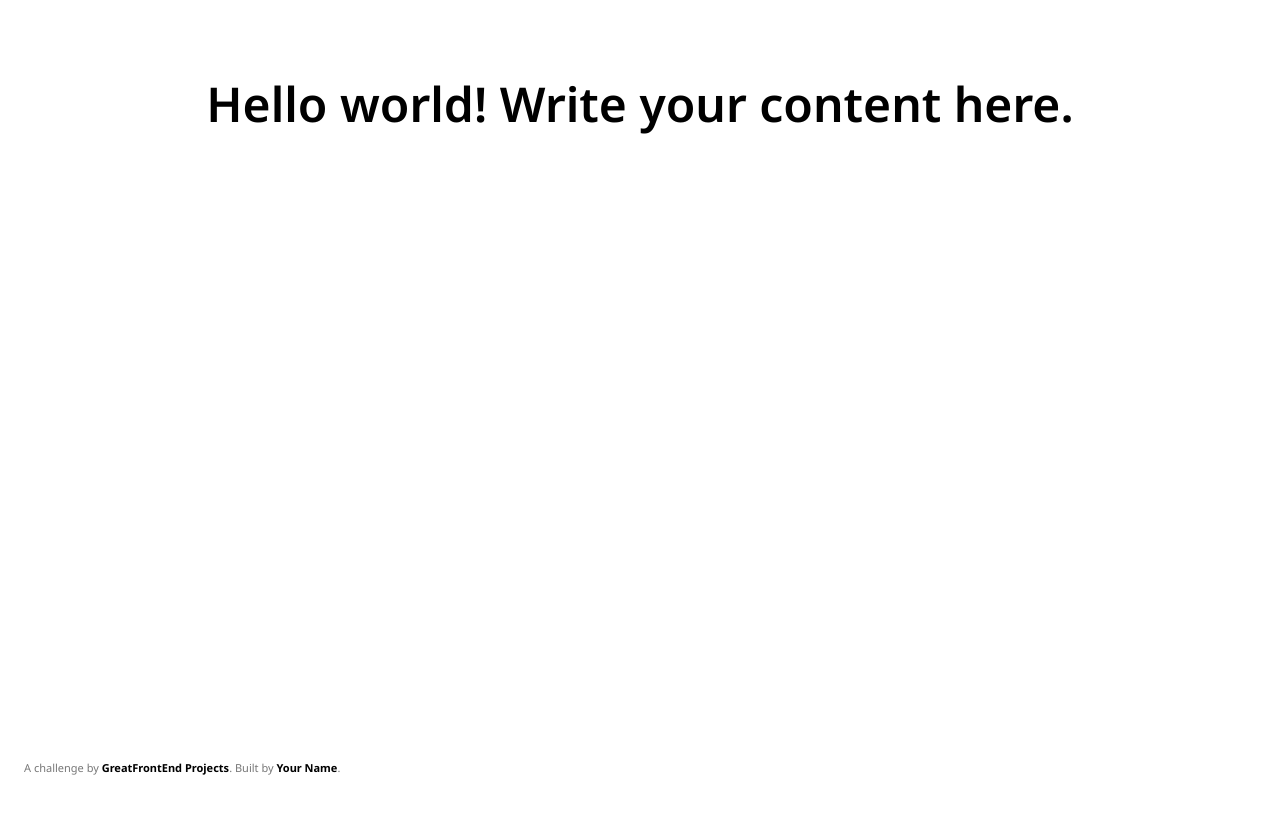
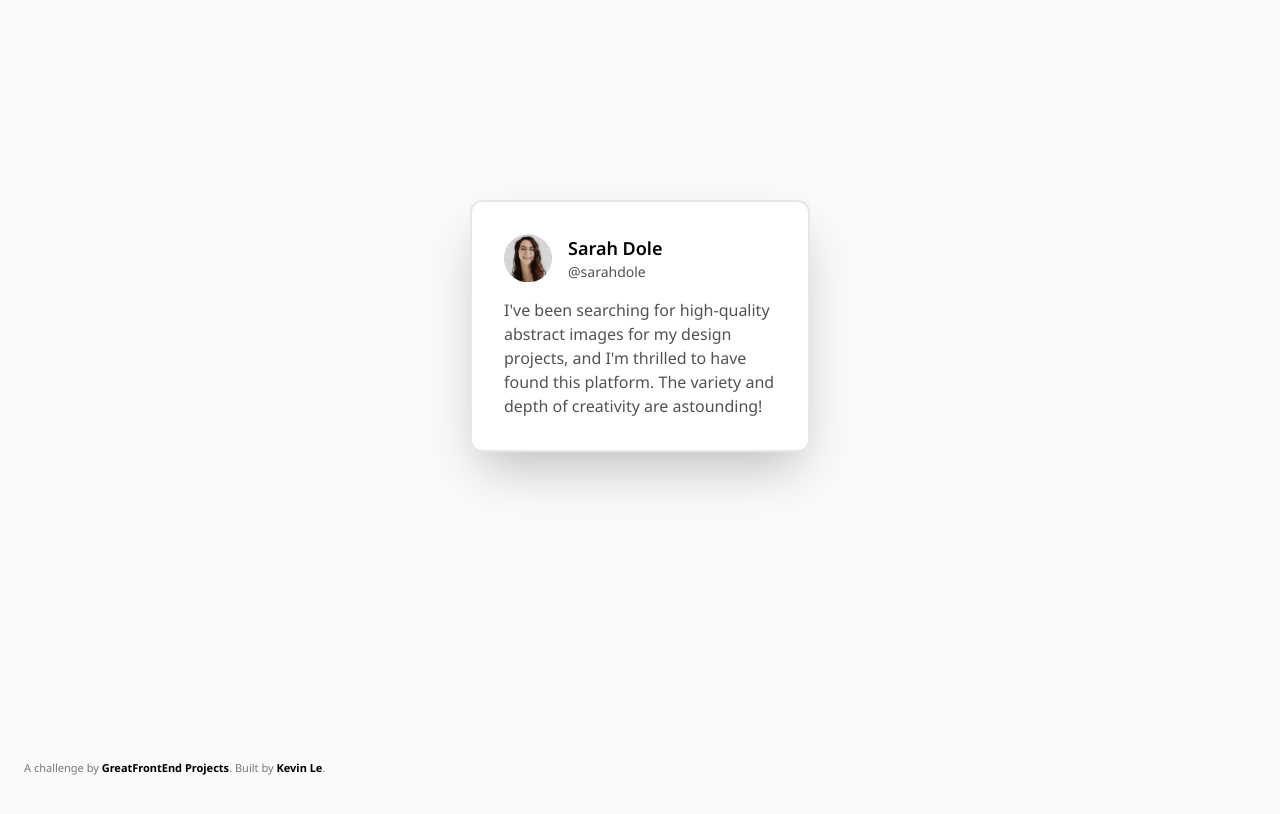
Before and after one commit to kevinleaves/testimonial-card, a website built with Vite: page index.html in a window 1280 px wide. Built offline with nearby package versions, Linux system fonts and the light colour scheme.

Commit message:
styling complete

```diff
--- a/index.html
+++ b/index.html
@@ -1,6 +1,5 @@
 <!DOCTYPE html>
 <html lang="en">
-  <!-- [Delete this comment] This file is the main file for the challenge. For the most part, you should be editing this file. -->
   <head>
     <meta charset="utf-8" />
     <meta name="viewport" content="width=device-width, initial-scale=1" />
@@ -19,23 +18,29 @@
     <script src="https://cdn.tailwindcss.com"></script>
 
     <link rel="icon" href="img/favicon.ico" sizes="any" />
-    <style>
-      /* You may write styles inside this <style> tag or within `css/style.css`. */
-    </style>
+    <style></style>
   </head>
-  <body>
-    <!-- Add your site or application content here -->
-    <h1 class="text-5xl text-center font-semibold pt-20">
-      Hello world! Write your content here.
-    </h1>
+  <body class="bg-[#F9FAFB]">
+    <!-- mx auto on the container rather than flex, justify-center on the body -->
+    <div
+      class="flex flex-col w-[340px] mt-[200px] bg-white p-8 shadow-2xl rounded-xl mx-auto gap-4 border-2"
+    >
+      <div class="flex gap-4">
+        <img src="/img/profile-thumbnail.png" class="w-[3rem]" />
+        <div class="flex flex-col">
+          <span class="font-semibold text-lg">Sarah Dole</span>
+          <span class="text-sm text-neutral-600">@sarahdole</span>
+        </div>
+      </div>
+      <p class="text-base text-neutral-600">
+        I've been searching for high-quality abstract images for my design
+        projects, and I'm thrilled to have found this platform. The variety and
+        depth of creativity are astounding!
+      </p>
+    </div>
 
-    <!-- Sarah Dole
-      @sarahdole
-      I've been searching for high-quality abstract images for my design projects,
-      and I'm thrilled to have found this platform. The variety and depth of creativity are astounding!
-    -->
-
-    <!-- Attribute this challenge to yourself! -->
+    <script src="js/index.js"></script>
+  </body>
   <div class="credits" data-gfe-screenshot-exclude="true">
     A challenge by
     <a
@@ -44,11 +49,9 @@
       >GreatFrontEnd Projects</a
     >. Built by
     <a
-        href="https://www.greatfrontend.com/projects/u/username"
+      href="https://www.greatfrontend.com/projects/u/kevinleaves"
       target="_blank"
-        >Your Name</a
+      >Kevin Le</a
     >.
   </div>
-    <script src="js/index.js"></script>
-  </body>
 </html>
```
Lines whose indentation alone changed are shown as unchanged.
